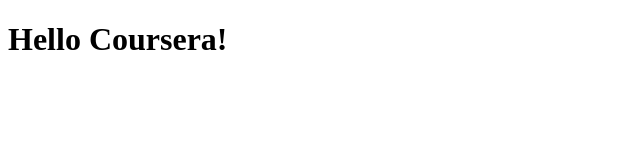
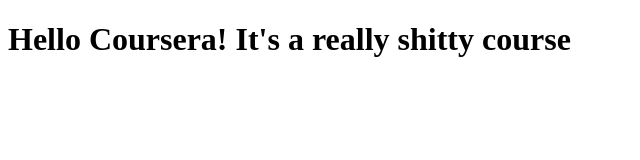
Before and after one commit to zeehan23/Coursera-Test, a plain HTML site: page site/index.html in a window 1280 px wide. Shown: the whole page, without its empty margins (0-640 px from the left). Drawn offline with Linux system fonts and the light colour scheme.

Commit message:
small addition to our page content.

```diff
--- a/site/index.html
+++ b/site/index.html
@@ -4,6 +4,6 @@
 	<title>Hello Coursera !</title>
 </head>
 <body>
-<h1>Hello Coursera!<h1>
+<h1>Hello Coursera! It's a really shitty course<h1>
 </body>
 </html>
```
